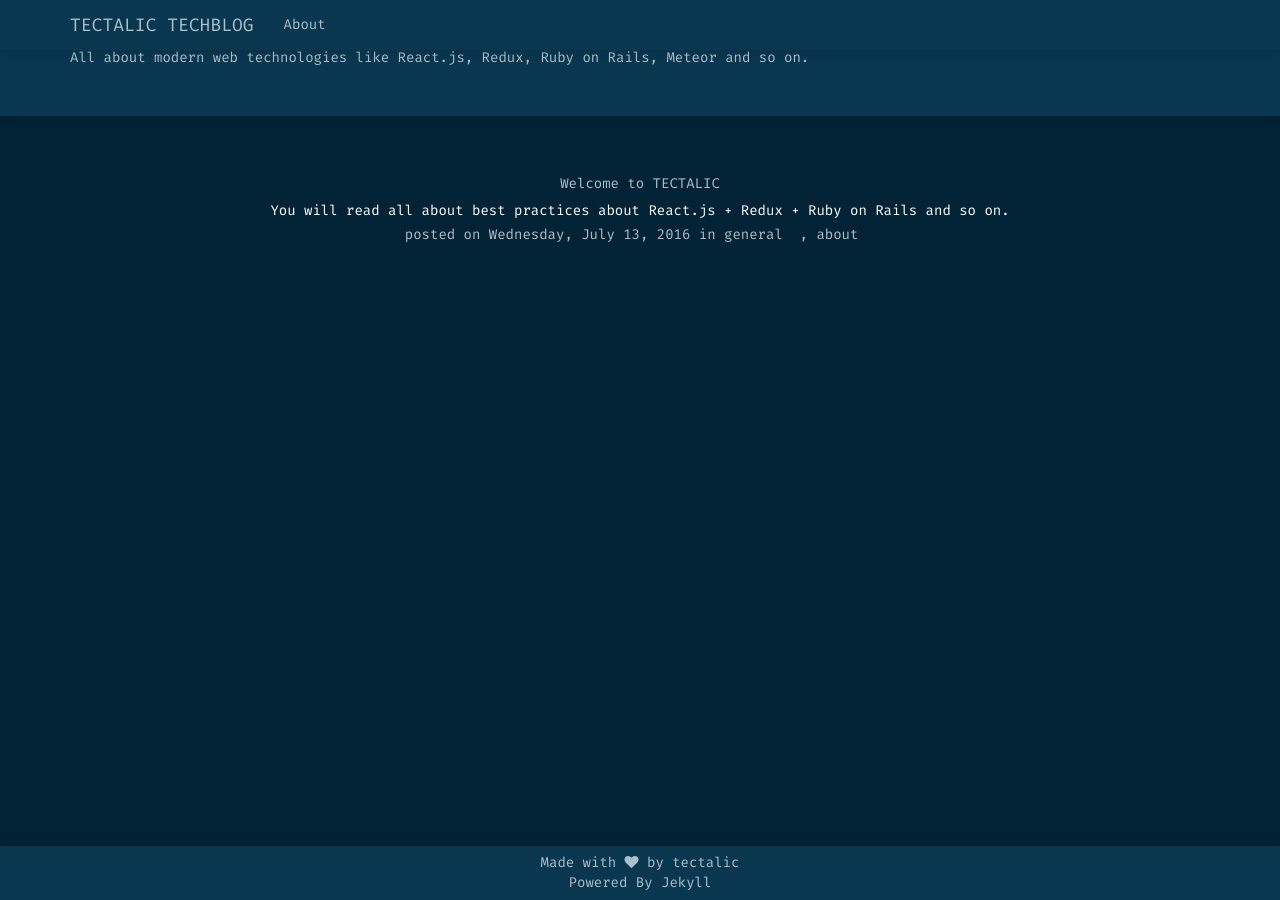
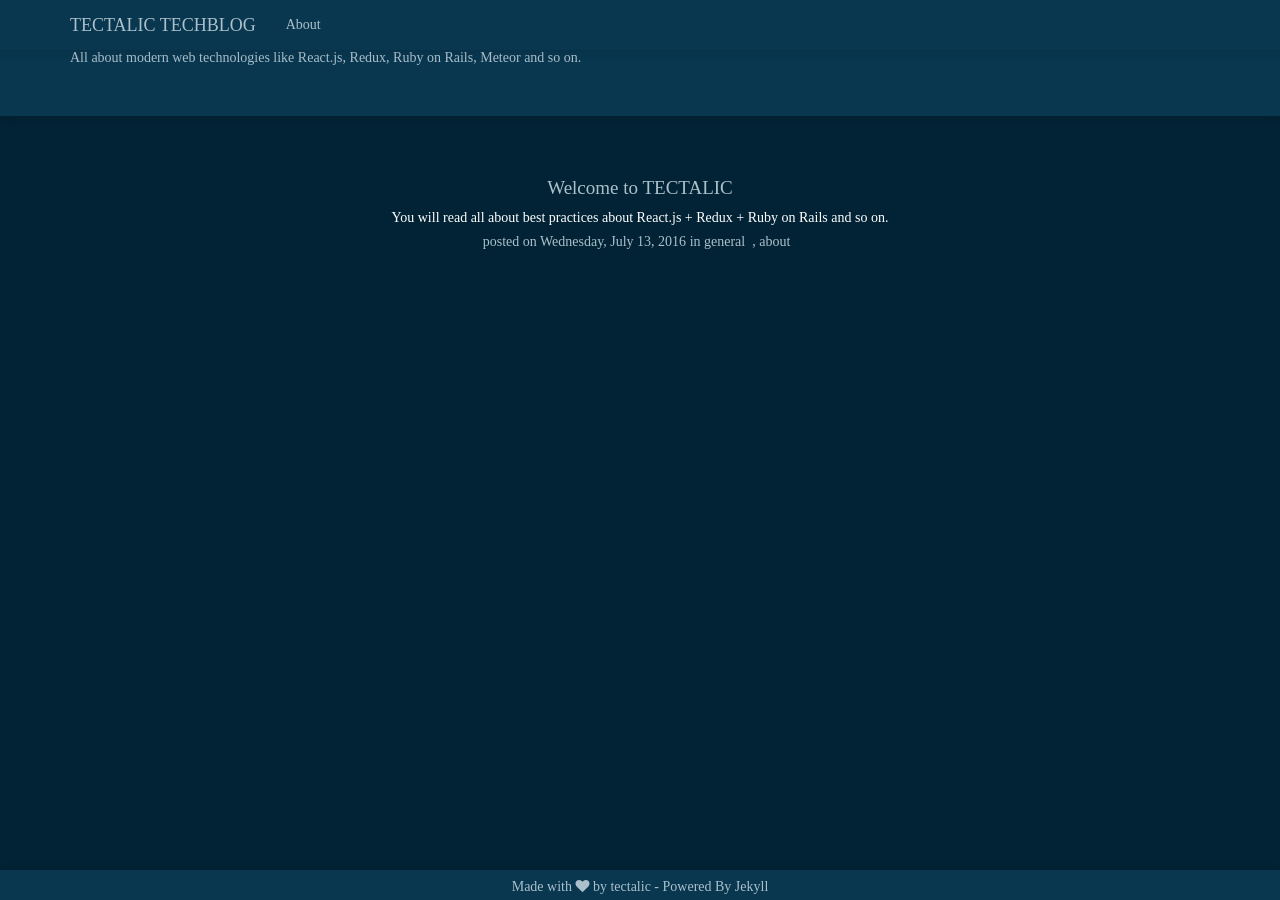
Before and after one commit to tectalic/tectalic.github.io, a Jekyll site: the page built from index.html, in a window 1280 px wide. Built offline with Jekyll 4.4.1, drawn with Linux system fonts in a browser that asks for light colours; nearby versions of some CDN libraries; some web fonts are replaced.

Commit message:
style changes

```diff
--- a/_includes/footer.html
+++ b/_includes/footer.html
@@ -1,6 +1,5 @@
 <nav class="navbar navbar-default navbar-fixed-bottom">
   <div class="container footer-content">
-    Made with <i class ="fa fa-heart"></i> by tectalic<br>
-    Powered By Jekyll
+    Made with <i class ="fa fa-heart"></i> by tectalic - Powered By Jekyll
   </div>
 </nav>
--- a/_sass/_layout.scss
+++ b/_sass/_layout.scss
@@ -97,6 +97,8 @@
 /**
  * Site footer
  */
+
+
 .site-footer {
     border-top: 1px solid $grey-color-light;
     padding: $spacing-unit 0;
@@ -225,10 +227,10 @@
     }
 
     h3 {
-        font-size: 26px;
+        font-size: 22px !important;
 
         @include media-query($on-laptop) {
-            font-size: 22px;
+            font-size: 20px !important;
         }
     }
 
--- a/css/main.scss
+++ b/css/main.scss
@@ -25,6 +25,11 @@
   color:#abc0ca !important;
 }
 
+.navbar-fixed-bottom {
+    height: 30px !important;
+    min-height: 30px !important;
+}
+
 .footer-content{
   text-align: center;
   padding: 0.5em;
@@ -32,7 +37,7 @@
 
 body{
   background-color: #022335 !important;
-  font-family: "Fira Mono" !important;
+  font-family: "Myriad Pro" !important;
   color: #abc0ca !important;
 }
 
@@ -84,7 +89,7 @@ a:hover{
 }
 
 .post-title {
-  font-size: 14px !important;
+  font-size: 19px !important;
   color:  #abc0ca !important;
 }
 
@@ -109,9 +114,15 @@ pre {
   background-color: black !important;
   border:none !important;
   border-radius: 0px !important;
-  font-size: 20px !important;
+  font-size: 12px !important;
   padding: 1.5em !important;
   color:white !important;
+}
+
+h3 {
+  margin-top: 50px !important;
+  margin-bottom: 20px !important;
+  border-bottom: 1px dashed rgba(255,255,255,0.3);
 }
 
 .post-meta{
@@ -166,7 +177,7 @@ code {
 }
 
 // Our variables
-$base-font-family: "Helvetica Neue", Helvetica, Arial, sans-serif;
+$base-font-family: Helvetica, Arial, sans-serif;
 $base-font-size:   14px;
 $base-font-weight: 400;
 $small-font-size:  $base-font-size * 0.875;
```
